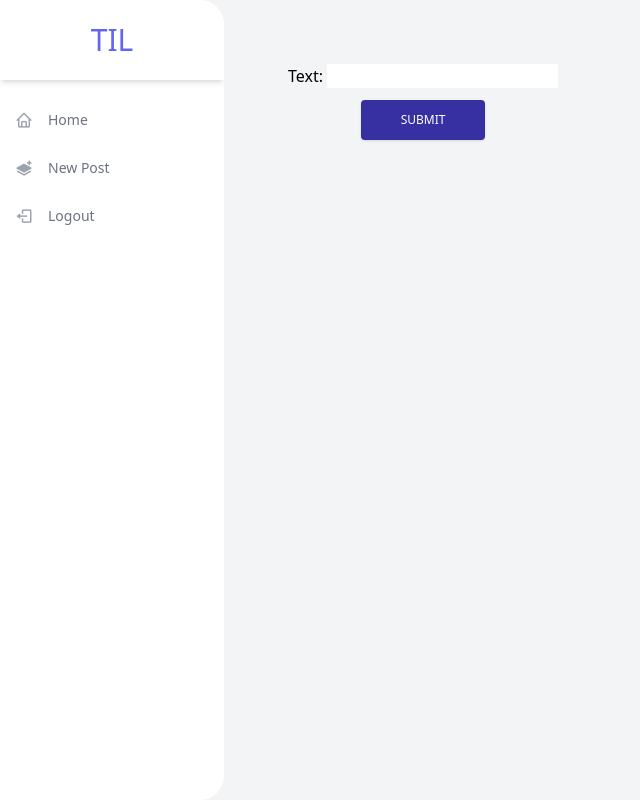
After one commit to Jinu4/TIL-Django, a Django app: page /new_post/ in a window 1280 px wide. The commit adds this page. Shown: the whole page, without its empty margins (0-640 px from the left). Run offline with Django 4.2, Linux system fonts and the light colour scheme; a user stored in the database is signed in; tables that the repository leaves empty hold one stand-in row (values such as "Sample post"); some libraries are stand-ins or nearby versions.

Commit message:
created post view

```diff
--- a/TIL/templates/base.html
+++ b/TIL/templates/base.html
@@ -33,6 +33,12 @@
       </li>
       {% if request.user.is_authenticated %}
         <li>
+            <a href="{% url 'feed:new_post' %}" class="flex flex-row items-center h-12 transform hover:translate-x-2 transition-transform ease-in duration-200 text-gray-500 hover:text-gray-800">
+            <span class="inline-flex items-center justify-center h-12 w-12 text-lg text-gray-400"><i class='bx bxs-layer-plus'></i></span>
+            <span class="text-sm font-medium">New Post</span>
+            </a>
+        </li>
+        <li>
             <a href="{% url 'account_logout' %}" class="flex flex-row items-center h-12 transform hover:translate-x-2 transition-transform ease-in duration-200 text-gray-500 hover:text-gray-800">
             <span class="inline-flex items-center justify-center h-12 w-12 text-lg text-gray-400"><i class="bx bx-log-out"></i></span>
             <span class="text-sm font-medium">Logout</span>
--- /dev/null
+++ b/feed/templates/feed/create.html
@@ -0,0 +1,14 @@
+{% extends 'base.html' %}
+{% block title %}New Post{% endblock %}
+{% block content %}
+<form method="POST" action=".">
+    {% csrf_token %}
+    {{ form.as_p }}
+    <!-- component from tailwind -->
+    <div>
+        <button type="submit" class="block uppercase mx-auto shadow bg-indigo-800 hover:bg-indigo-700 focus:shadow-outline focus:outline-none text-white text-xs py-3 px-10 rounded m-3">Submit</button>
+    </div>
+</form>
+
+
+{% endblock %}
--- a/feed/urls.py
+++ b/feed/urls.py
@@ -5,6 +5,7 @@ app_name = 'feed'
 
 urlpatterns = [
     path('', views.PostView.as_view(), name='homepage'),
-    path('/<int:pk>', views.PostDetailView.as_view(), name='detail')
+    path('<int:pk>/', views.PostDetailView.as_view(), name='detail'),
+    path('new_post/', views.CreatePostView.as_view(), name='new_post')
 
 ]
--- a/feed/views.py
+++ b/feed/views.py
@@ -1,5 +1,6 @@
 from django.shortcuts import render
-from django.views.generic import ListView, DetailView
+from django.views.generic import ListView, DetailView, CreateView
+from django.contrib.auth.mixins import LoginRequiredMixin
 from .models import Post
 
 
@@ -16,3 +17,20 @@ class PostDetailView(DetailView):
     template_name = 'feed/detail.html'
     model = Post
     context_object_name = 'post'
+
+
+class CreatePostView(LoginRequiredMixin, CreateView):
+    template_name = 'feed/create.html'
+    model = Post
+    fields = ['text']
+    success_url = '/'
+
+    def dispatch(self, request, *args, **kwargs):
+        self.request = request
+        return super().dispatch(request, *args, **kwargs)
+
+    def form_valid(self, form):
+        obj = form.save(commit=False)
+        obj.author = self.request.user
+        obj.save()
+        return super().form_valid(form)
```
